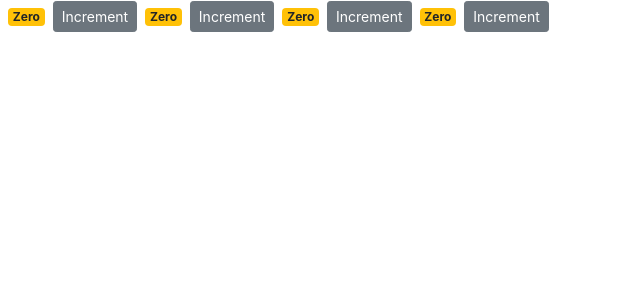
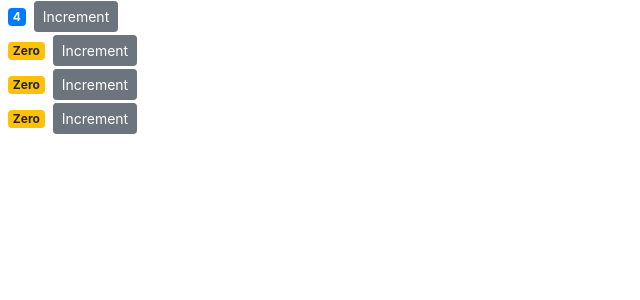
Before and after one commit to csumn/Counter-APP-ReactJS, a React (Create React App) app: page / in a window 1280 px wide. Shown: the top 300 px of the page, without its empty margins (0-640 px from the left). Built offline with nearby package versions, Linux system fonts and the light colour scheme.

Commit message:
passing values to components

```diff
--- a/src/components/counter.jsx
+++ b/src/components/counter.jsx
@@ -2,17 +2,11 @@ import React, { Component } from "react";
 
 class Counter extends Component {
   state = {
-    count: 0,
+    value: this.props.value,
   };
-
-  // constructor() {
-  //   super();
-  //   this.handleIncrement = this.handleIncrement.bind(this);
-  // }
-
   handleIncrement = (product) => {
     console.log(product);
-    this.setState({ count: this.state.count + 1 });
+    this.setState({ value: this.state.value + 1 });
   };
 
   render() {
@@ -31,12 +25,12 @@ class Counter extends Component {
 
   getBadgeClasses() {
     let classes = "badge m-2 badge-";
-    classes += this.state.count === 0 ? "warning" : "primary";
+    classes += this.state.value === 0 ? "warning" : "primary";
     return classes;
   }
 
   formatCount() {
-    const { count } = this.state;
+    const { value: count } = this.state;
     return count === 0 ? "Zero" : count;
   }
 }
--- a/src/components/counters.jsx
+++ b/src/components/counters.jsx
@@ -4,7 +4,7 @@ import Counter from "./counter";
 class Counters extends Component {
   state = {
     counters: [
-      { id: 1, value: 0 },
+      { id: 1, value: 4 },
       { id: 2, value: 0 },
       { id: 3, value: 0 },
       { id: 4, value: 0 },
@@ -13,8 +13,10 @@ class Counters extends Component {
   render() {
     return (
       <div>
-        {this.state.counters.map((counters) => (
-          <Counter key={counters.id} />
+        {this.state.counters.map((counter) => (
+          <div>
+            <Counter key={counter.id} value={counter.value} />
+          </div>
         ))}
       </div>
     );
```
